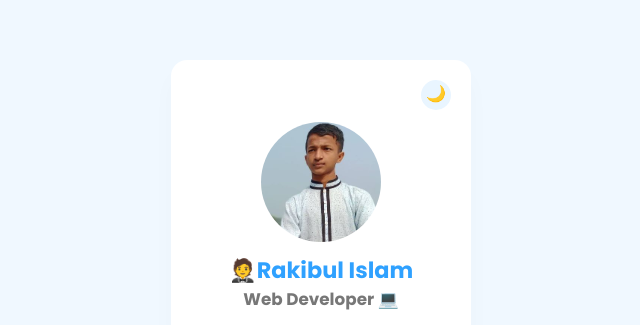
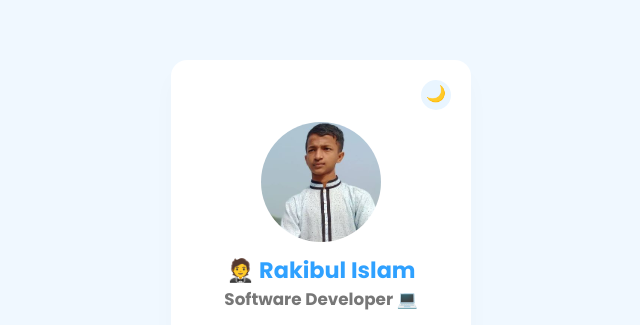
Before and after one commit to coder-rakibul/My-Profile, a plain HTML site: page index.html in a window 1280 px wide. Shown: the part 150-475 px from the top of the page, without its empty margins (319-959 px from the left). Drawn offline with Linux system fonts and the light colour scheme.

Commit message:
Profation

```diff
--- a/index.html
+++ b/index.html
@@ -22,7 +22,7 @@
           <div class="imgbox">
             <img src="Image/my.jpg" alt="My Image">
           </div>
-          <h1>🤵Rakibul Islam‍<br><span>Web Developer 💻</span></h1>
+          <h1>🤵 Rakibul Islam‍<br><span>Software Developer 💻</span></h1>
         </div>
         <ul class="sci">
 
```
